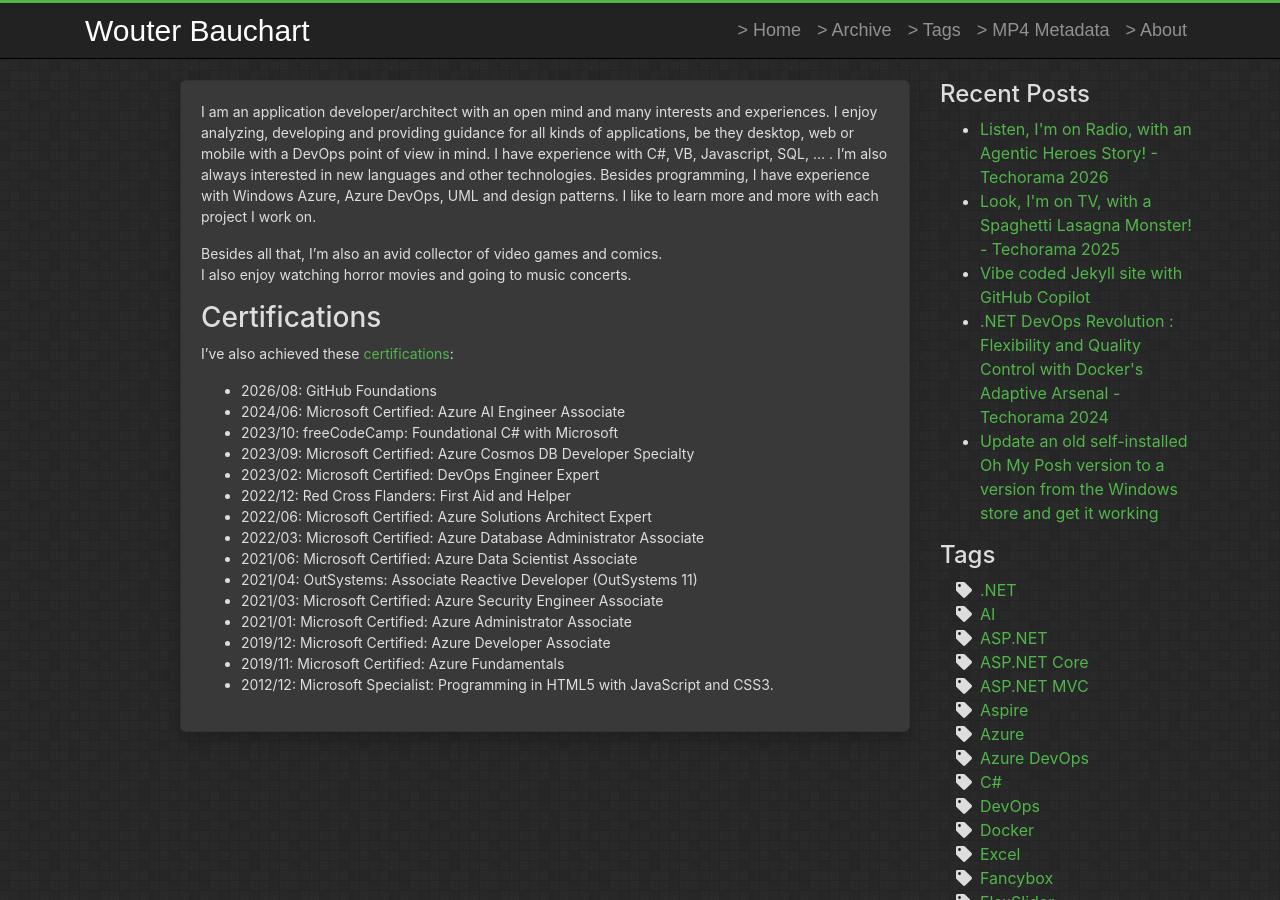
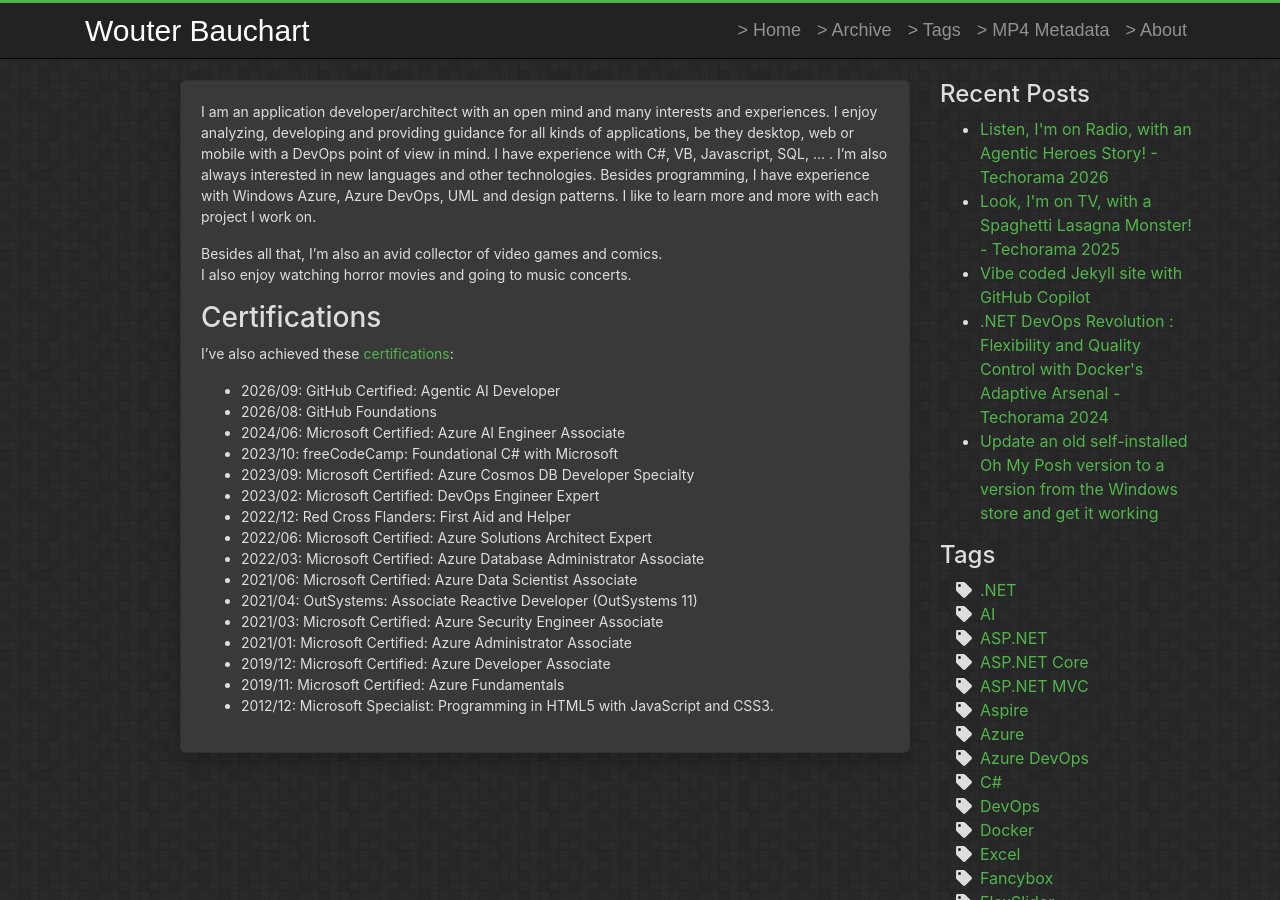
Before and after one commit to WouterBau/WouterBau.github.io, a Jekyll site: the page built from about.md, in a window 1280 px wide and 900 px high. Built offline with Jekyll 4.4.1, drawn with Linux system fonts in a browser that asks for light colours.

Commit message:
chore: Added Agentic AI Developer certificate

```diff
--- a/about.md
+++ b/about.md
@@ -11,6 +11,7 @@
 
 # Certifications
 I've also achieved these [certifications](https://www.linkedin.com/in/wouter-bauchart-63a26519/details/certifications/){:target="_blank"}:
+- 2026/09: GitHub Certified: Agentic AI Developer
 - 2026/08: GitHub Foundations
 - 2024/06: Microsoft Certified: Azure AI Engineer Associate
 - 2023/10: freeCodeCamp: Foundational C# with Microsoft
```
